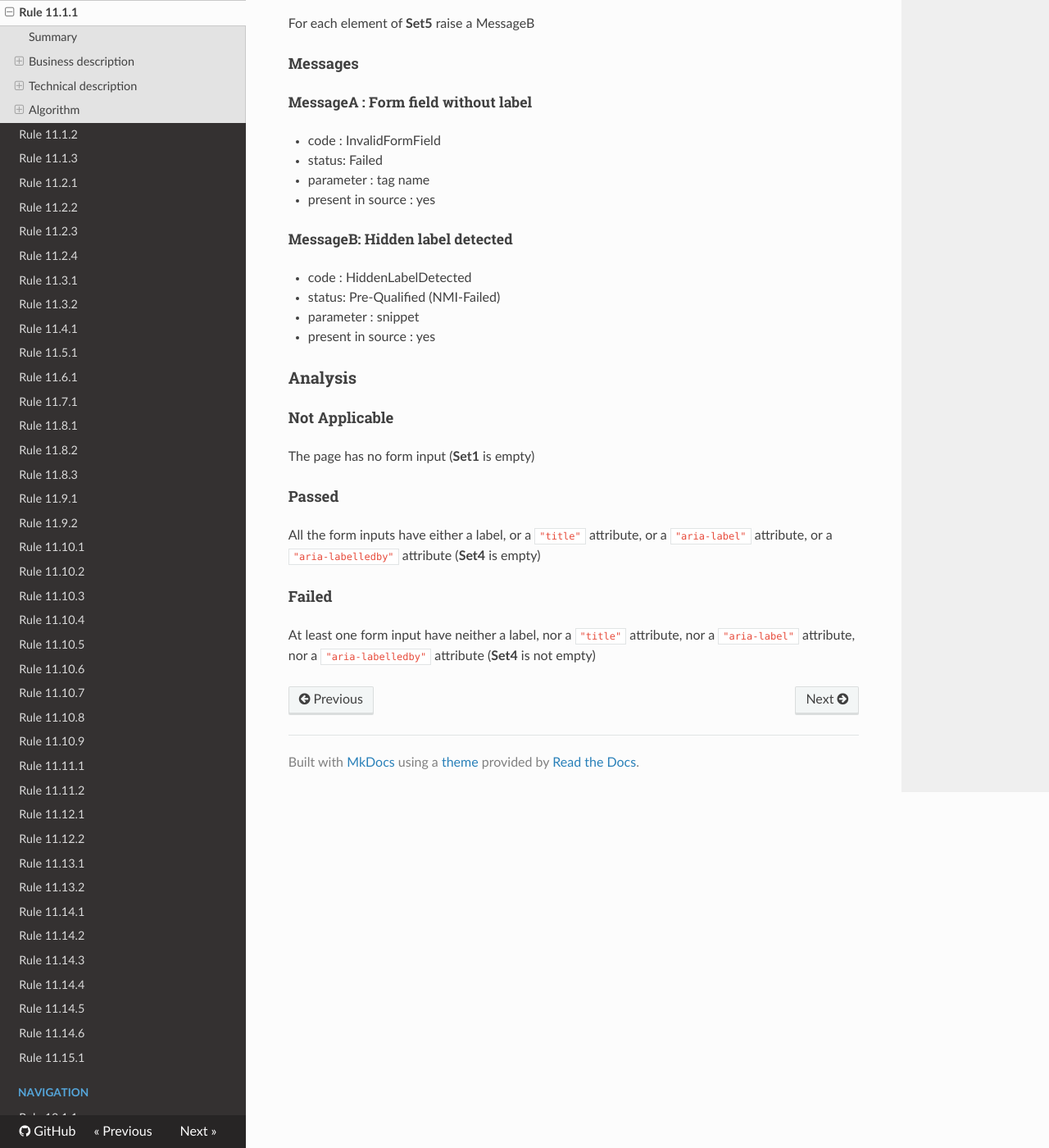
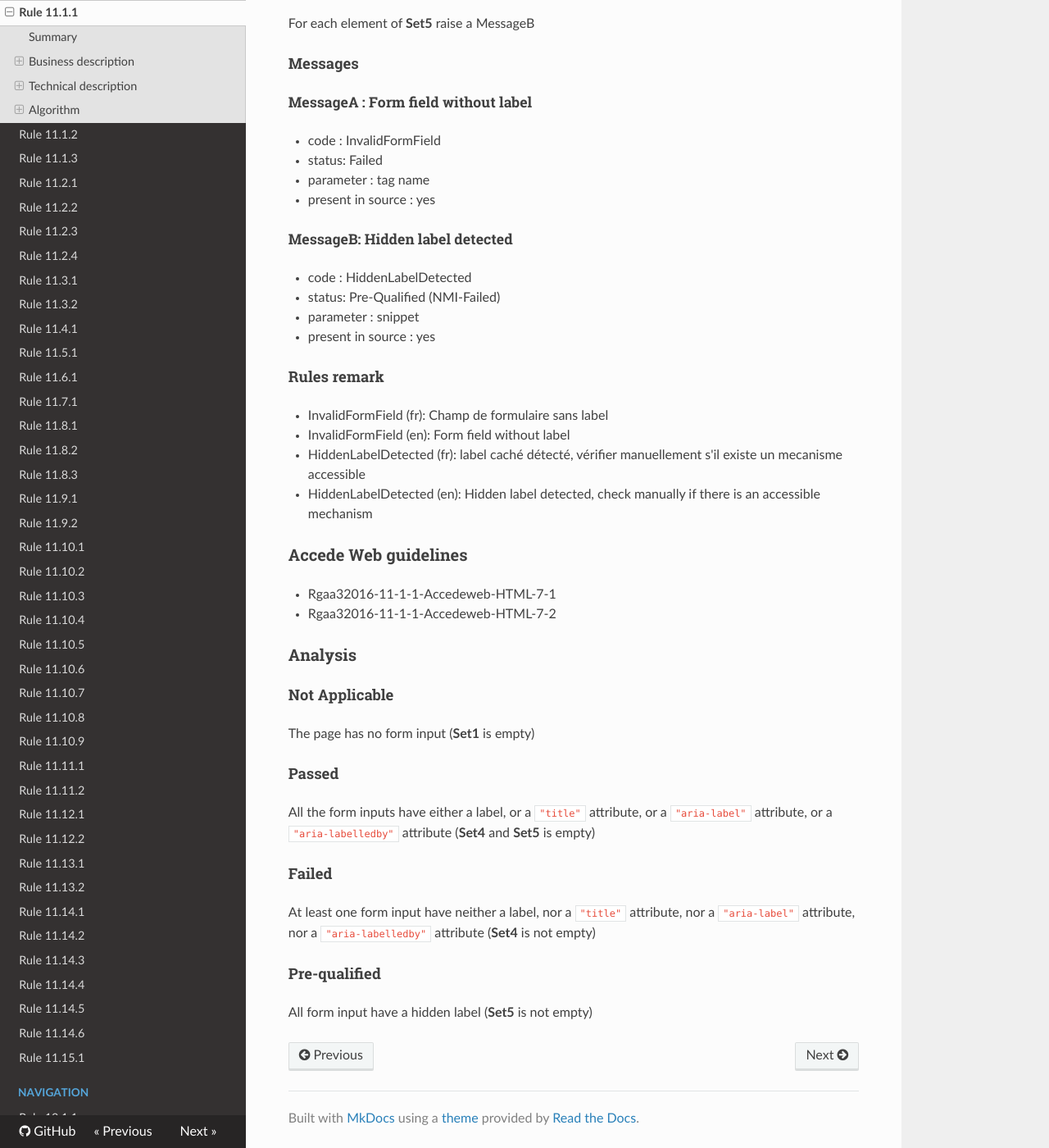
Before and after one commit to Tanaguru/RGAA3-2016, an MkDocs documentation site: the page built from docs/Rule-11-1-1.md, in a window 1280 px wide and 1400 px high, scrolled down 2167 px. Shown: the whole window at 82% size. Built offline with MkDocs 1.6.1, drawn with Linux system fonts in a browser that asks for light colours; nearby versions of some CDN libraries; old or Windows-style settings are respelled for this version of MkDocs; some of the changed text lies outside the part shown.

Commit message:
Update tests 11.1.1

```diff
--- a/docs/Rule-11-1-1.md
+++ b/docs/Rule-11-1-1.md
@@ -8,20 +8,20 @@ This test consists in checking whether each form input has a label (implicit or
 
 ### Criterion
 
-[11.1](http://references.modernisation.gouv.fr/referentiel-technique-0#crit-11-1)
+[11.1](http://references.modernisation.gouv.fr/rgaa/criteres.html#crit-11-1)
 
 ###Test
 
-[11.1.1](http://references.modernisation.gouv.fr/referentiel-technique-0#test-11-1-1)
+[11.1.1](http://references.modernisation.gouv.fr/rgaa/criteres.html#test-11-1-1)
 
 ### Description
 
-Chaque <a href="http://references.modernisation.gouv.fr/referentiel-technique-0#mChpSaisie">champ de formulaire</a> v&eacute;rifie-t-il une de ces conditions ?
+Chaque <a href="http://references.modernisation.gouv.fr/rgaa/glossaire.html#champ-de-saisie-de-formulaire">champ de formulaire</a> v&eacute;rifie-t-il une de ces conditions ?
 
  *  Le champ de formulaire poss&egrave;de un attribut `title`
- *  Une <a href="http://references.modernisation.gouv.fr/referentiel-technique-0#mEtiquette">&eacute;tiquette</a> (balise `label`) est associ&eacute;e au champ de formulaire
- * Le <a href="http://references.modernisation.gouv.fr/referentiel-technique-0#mChpSaisie">champ de formulaire</a> poss&egrave;de une propri&eacute;t&eacute; `aria-label`
- * Le <a href="http://references.modernisation.gouv.fr/referentiel-technique-0#mChpSaisie">champ de formulaire</a> poss&egrave;de une propri&eacute;t&eacute; `aria-labelledby` r&eacute;f&eacute;ren&ccedil;ant un passage de texte identifi&eacute;
+ *  Une <a href="http://references.modernisation.gouv.fr/rgaa/glossaire.html#tiquette-de-champs-de-formulaire">&eacute;tiquette</a> (balise `label`) est associ&eacute;e au champ de formulaire
+ * Le champ de formulaire poss&egrave;de une propri&eacute;t&eacute; `aria-label`
+ * Le champ de formulaire poss&egrave;de une propri&eacute;t&eacute; `aria-labelledby` r&eacute;f&eacute;ren&ccedil;ant un passage de texte identifi&eacute;
 
 ### Level
 
@@ -111,6 +111,19 @@ For each element of **Set5** raise a MessageB
 -   parameter : snippet
 -   present in source : yes
 
+#### Rules remark
+
+ * InvalidFormField (fr): Champ de formulaire sans label
+ * InvalidFormField (en): Form field without label
+
+ * HiddenLabelDetected (fr): label caché détecté, vérifier manuellement s'il existe un mecanisme accessible
+ * HiddenLabelDetected (en): Hidden label detected, check manually if there is an accessible mechanism
+
+### Accede Web guidelines
+
+ * Rgaa32016-11-1-1-Accedeweb-HTML-7-1
+ * Rgaa32016-11-1-1-Accedeweb-HTML-7-2
+
 ### Analysis
 
 #### Not Applicable
@@ -119,8 +132,12 @@ The page has no form input (**Set1** is empty)
 
 #### Passed
 
-All the form inputs have either a label, or a `"title"` attribute, or a `"aria-label"` attribute, or a `"aria-labelledby"` attribute (**Set4** is empty)
+All the form inputs have either a label, or a `"title"` attribute, or a `"aria-label"` attribute, or a `"aria-labelledby"` attribute (**Set4** and **Set5** is empty)
 
 #### Failed
 
 At least one form input have neither a label, nor a `"title"` attribute, nor a `"aria-label"` attribute, nor a `"aria-labelledby"` attribute (**Set4** is not empty)
+
+#### Pre-qualified
+
+All form input have a hidden label (**Set5** is not empty)
```
Also changed, not shown: 3 other files.
